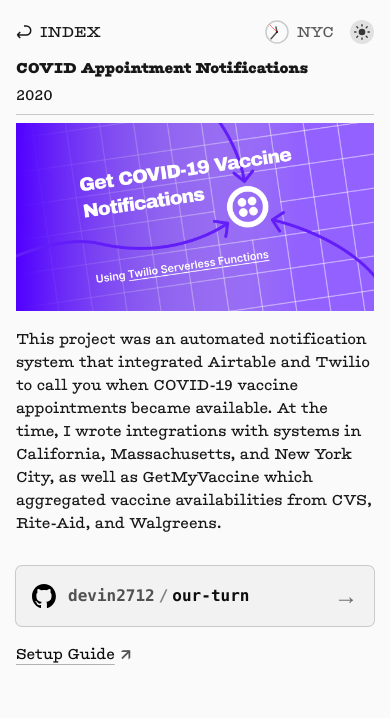
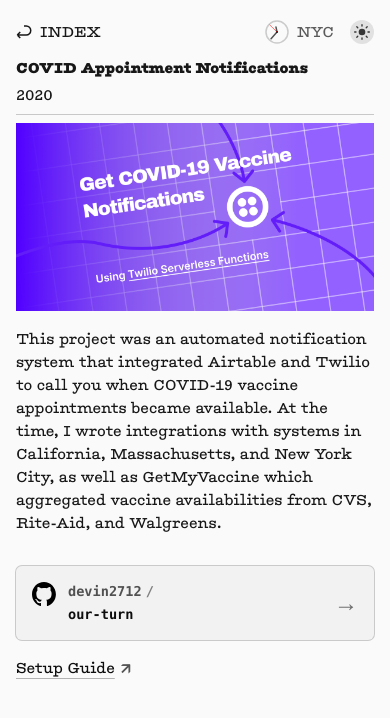
Before and after one commit to devin2712/ddxdevin, a Next.js app: page /en/covid-appointments in a window 390 px wide. Shown: the top 718 px of the page. Built offline with nearby package versions, Linux system fonts and the light colour scheme.

Commit message:
Improve mobile touch device active states

```diff
--- a/src/components/layout/PageLayout.module.css
+++ b/src/components/layout/PageLayout.module.css
@@ -20,6 +20,7 @@
   z-index: 100;
   border-radius: 4px;
   font-weight: normal;
+  transition: background-color 0.16s ease, color 0.16s ease;
 }
 
 .skipLink:focus-visible {
@@ -58,6 +59,7 @@
   gap: 0.5rem;
   width: 100%;
   height: 3rem;
+  transition: background-color 0.16s ease, color 0.16s ease;
 }
 
 .content {
@@ -135,7 +137,7 @@
     align-items: flex-start;
     padding: 1.25rem 0 0;
     height: 3rem;
-    transition: background-color 0.16s ease;
+    transition: background-color 0.16s ease, color 0.16s ease;
   }
 
   .content {
@@ -199,6 +201,7 @@
     top: 0;
     z-index: 12;
     background: var(--background);
+    transition: background-color 0.16s ease, color 0.16s ease;
   }
 
   .topRegion {
@@ -213,6 +216,7 @@
     top: 0;
     z-index: 11;
     background: var(--background);
+    transition: background-color 0.16s ease;
   }
 
   .header {
@@ -222,6 +226,7 @@
     top: 3rem;
     z-index: 10;
     background: var(--background);
+    transition: background-color 0.16s ease;
   }
 }
 
--- a/src/components/ui/Button.module.css
+++ b/src/components/ui/Button.module.css
@@ -9,7 +9,7 @@
   color: var(--foreground);
   border-radius: 0.375rem;
   cursor: pointer;
-  transition: background-color 0.16s ease;
+  transition: background-color 0.16s ease, color 0.16s ease;
   text-decoration: none;
 }
 
--- a/src/components/ui/GitHubRepoDisplay.module.css
+++ b/src/components/ui/GitHubRepoDisplay.module.css
@@ -8,7 +8,8 @@
   background-color: color-mix(in srgb, var(--text-color) 3%, transparent);
   box-shadow: 0 0 0 1px color-mix(in srgb, var(--text-color) 20%, transparent);
   cursor: pointer;
-  transition: background-color 0.2s ease, box-shadow 0.2s ease, transform 0.2s ease;
+  transition: background-color 0.2s ease, box-shadow 0.2s ease,
+    transform 0.2s ease;
   font-family: ui-monospace, "SF Mono", Monaco, "Cascadia Code", "Roboto Mono",
     Consolas, "Courier New", monospace;
   text-decoration: none;
@@ -26,7 +27,7 @@
 
 .header {
   display: flex;
-  align-items: center;
+  align-items: flex-start;
   gap: 0.75rem;
 }
 
@@ -34,7 +35,8 @@
   flex-shrink: 0;
 }
 
-.repoPath {
+.repoPath,
+.repoPrefix {
   display: flex;
   align-items: baseline;
   gap: 0.25rem;
@@ -82,3 +84,19 @@
 [data-theme="light"] .avatar {
   filter: invert(1);
 }
+
+@media (max-width: 432px) {
+  .repoPath {
+    flex-direction: column;
+  }
+
+  .repoPath,
+  .repoPrefix {
+    font-size: 0.85rem;
+  }
+
+  .repoName {
+    display: flex;
+    width: 100%;
+  }
+}
--- a/src/components/ui/GitHubRepoDisplay.tsx
+++ b/src/components/ui/GitHubRepoDisplay.tsx
@@ -35,8 +35,10 @@ export const GitHubRepoDisplay = async ({
           className={styles.avatar}
         />
         <div className={styles.repoPath}>
-          <span className={styles.username}>{username}</span>
-          <span className={styles.separator}>/</span>
+          <div className={styles.repoPrefix}>
+            <span className={styles.username}>{username}</span>
+            <span className={styles.separator}>/</span>
+          </div>
           <span className={styles.repoName}>{repoName}</span>
         </div>
       </div>
--- a/src/components/ui/LinkList.module.css
+++ b/src/components/ui/LinkList.module.css
@@ -52,8 +52,8 @@ span.staticArrow {
     transition: opacity 0.2s ease-out;
 }
 
-.listWrapper:hover span.staticArrow,
-.listWrapper:has(a:focus) span.staticArrow {
+.listWrapper:not([data-touch-device="true"]):hover span.staticArrow,
+.listWrapper:not([data-touch-device="true"]):has(a:focus) span.staticArrow {
     opacity: 0;
 }
 
```
Also changed, not shown: src/components/ui/LinkList.tsx (+6 -1 lines), src/hooks/useIsTouchDevice.ts (added, +12 -0 lines), public/docs/concerts-backup.csv.
